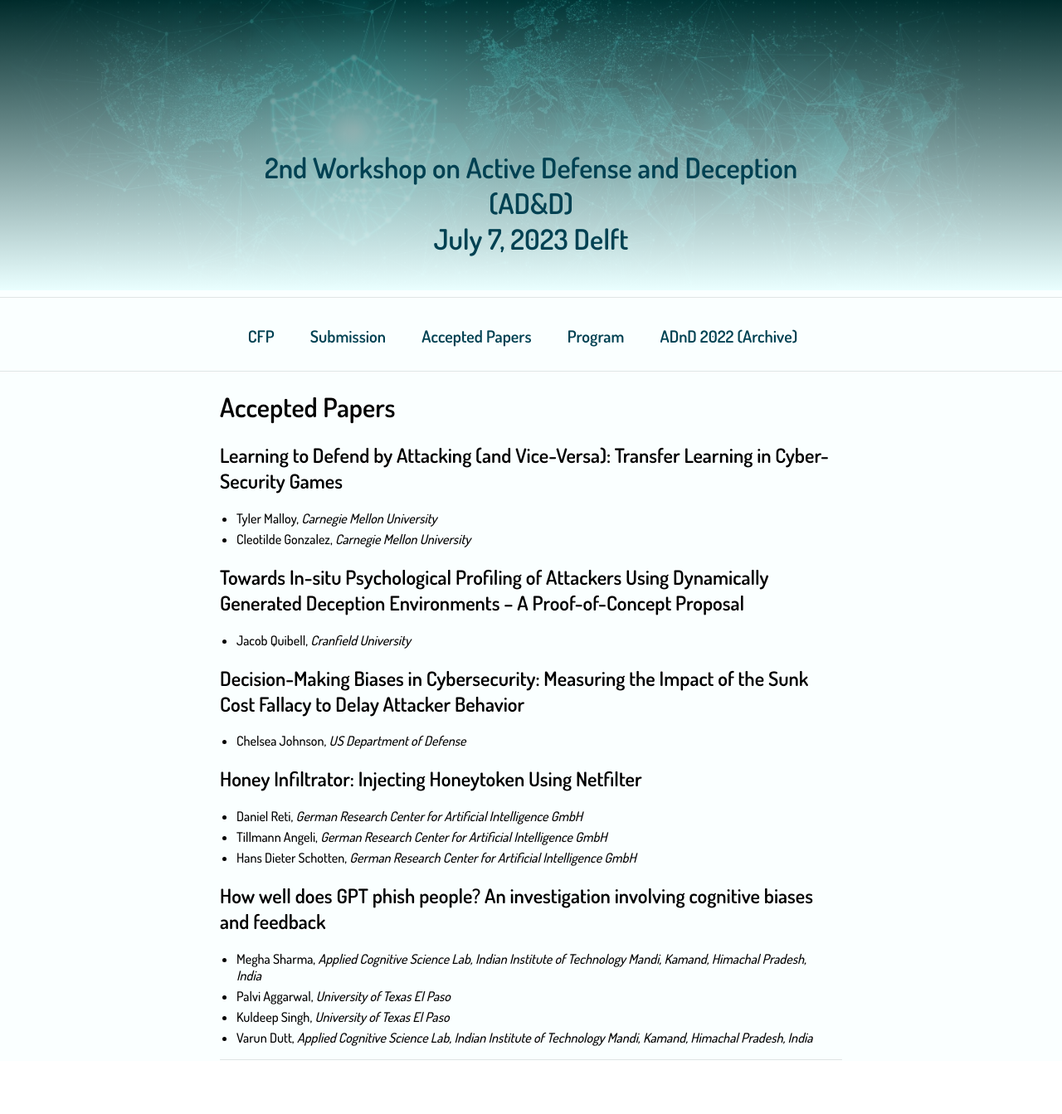
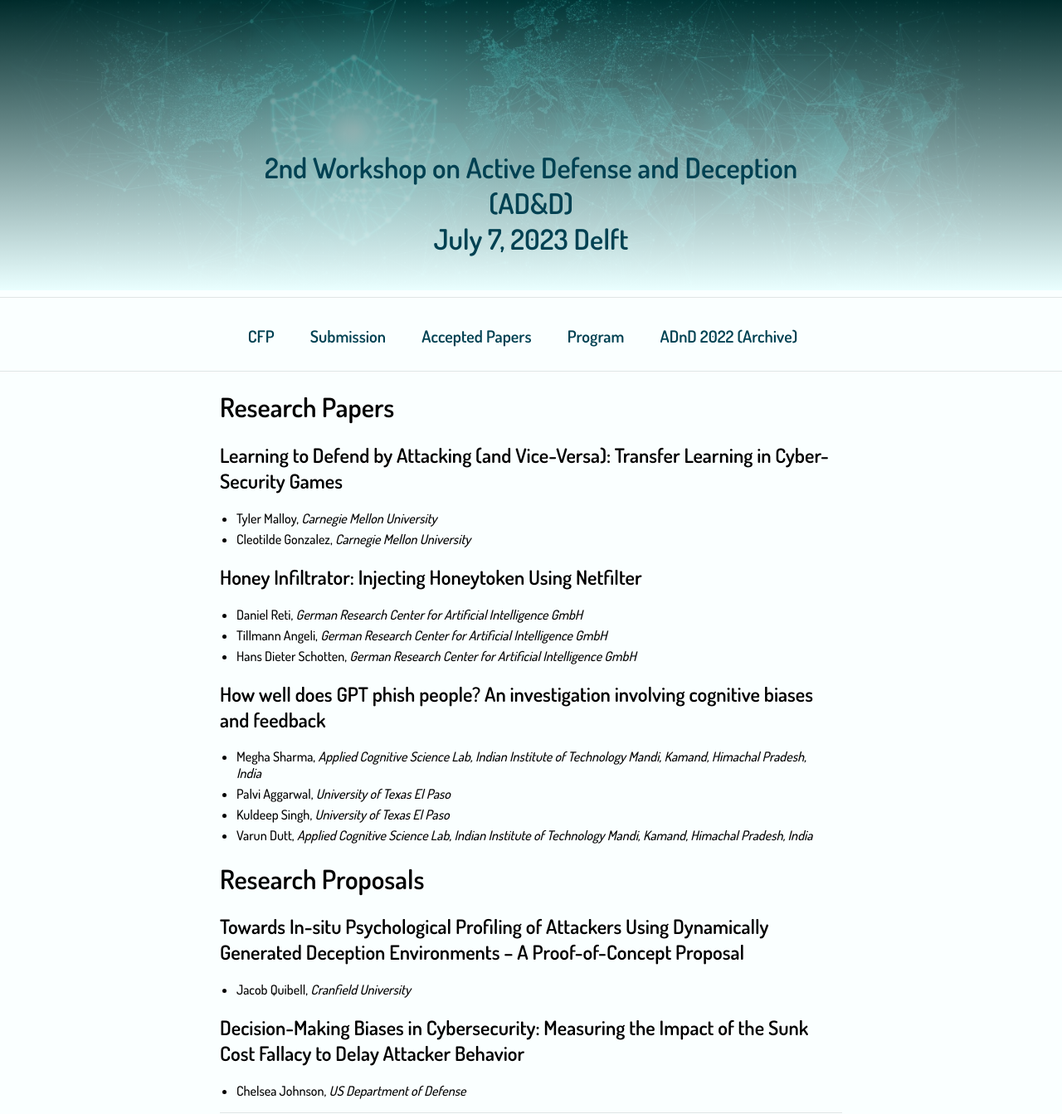
Before and after one commit to BillyPragSec/billypragsec.github.io, a Jekyll site: the page built from accepted_papers_2023.md, in a window 1280 px wide. Shown: the whole page at 83% size. Built offline with Jekyll 4.4.1, drawn with Linux system fonts in a browser that asks for light colours; before the commit the page ends 1279 px from its top, so only the background shows below that; part of the change alters nothing that is shown.

Commit message:
Updated research papers and research proposals

```diff
--- a/accepted_papers_2023.md
+++ b/accepted_papers_2023.md
@@ -4,17 +4,11 @@ title: ADnD 2023 Accepted Papers
 permalink: /accepted_papers_2023/
 ---
 
-# Accepted Papers
+# Research Papers
 
 ## Learning to Defend by Attacking (and Vice-Versa): Transfer Learning in Cyber-Security Games
 * Tyler Malloy, _Carnegie Mellon University_
 * Cleotilde Gonzalez, _Carnegie Mellon University_
-
-## Towards In-situ Psychological Profiling of Attackers Using Dynamically Generated Deception Environments – A Proof-of-Concept Proposal
-* Jacob Quibell, _Cranfield University_
-
-## Decision-Making Biases in Cybersecurity: Measuring the Impact of the Sunk Cost Fallacy to Delay Attacker Behavior
-* Chelsea Johnson, _US Department of Defense_
 
 ## Honey Infiltrator: Injecting Honeytoken Using Netfilter
 * Daniel Reti, _German Research Center for Artificial Intelligence GmbH_
@@ -27,4 +21,14 @@ permalink: /accepted_papers_2023/
 * Kuldeep Singh, _University of Texas El Paso_
 * Varun Dutt, _Applied Cognitive Science Lab, Indian Institute of Technology Mandi, Kamand, Himachal Pradesh, India_
 
+# Research Proposals
+
+## Towards In-situ Psychological Profiling of Attackers Using Dynamically Generated Deception Environments – A Proof-of-Concept Proposal
+* Jacob Quibell, _Cranfield University_
+
+## Decision-Making Biases in Cybersecurity: Measuring the Impact of the Sunk Cost Fallacy to Delay Attacker Behavior
+* Chelsea Johnson, _US Department of Defense_
+
+
+
 ---
```
